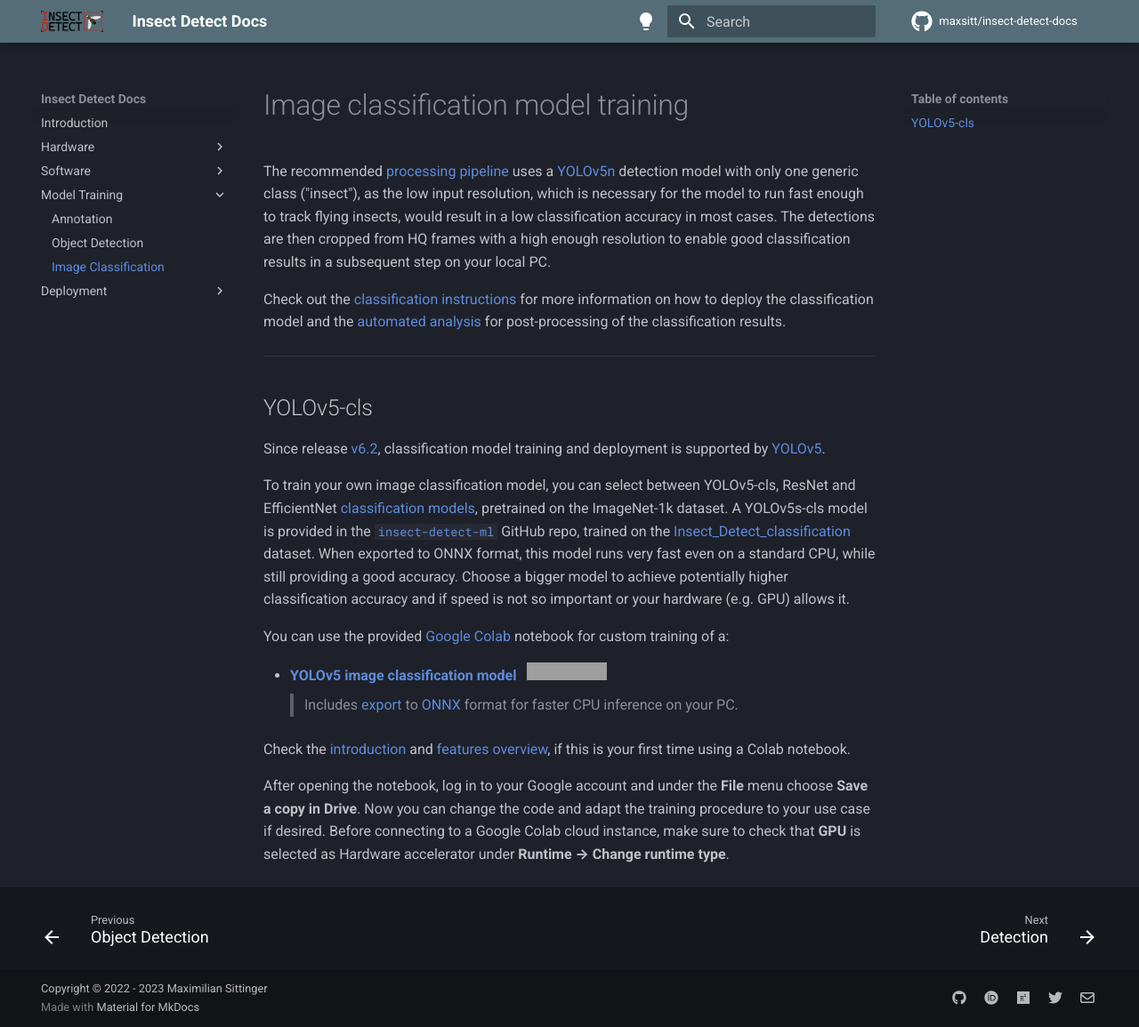
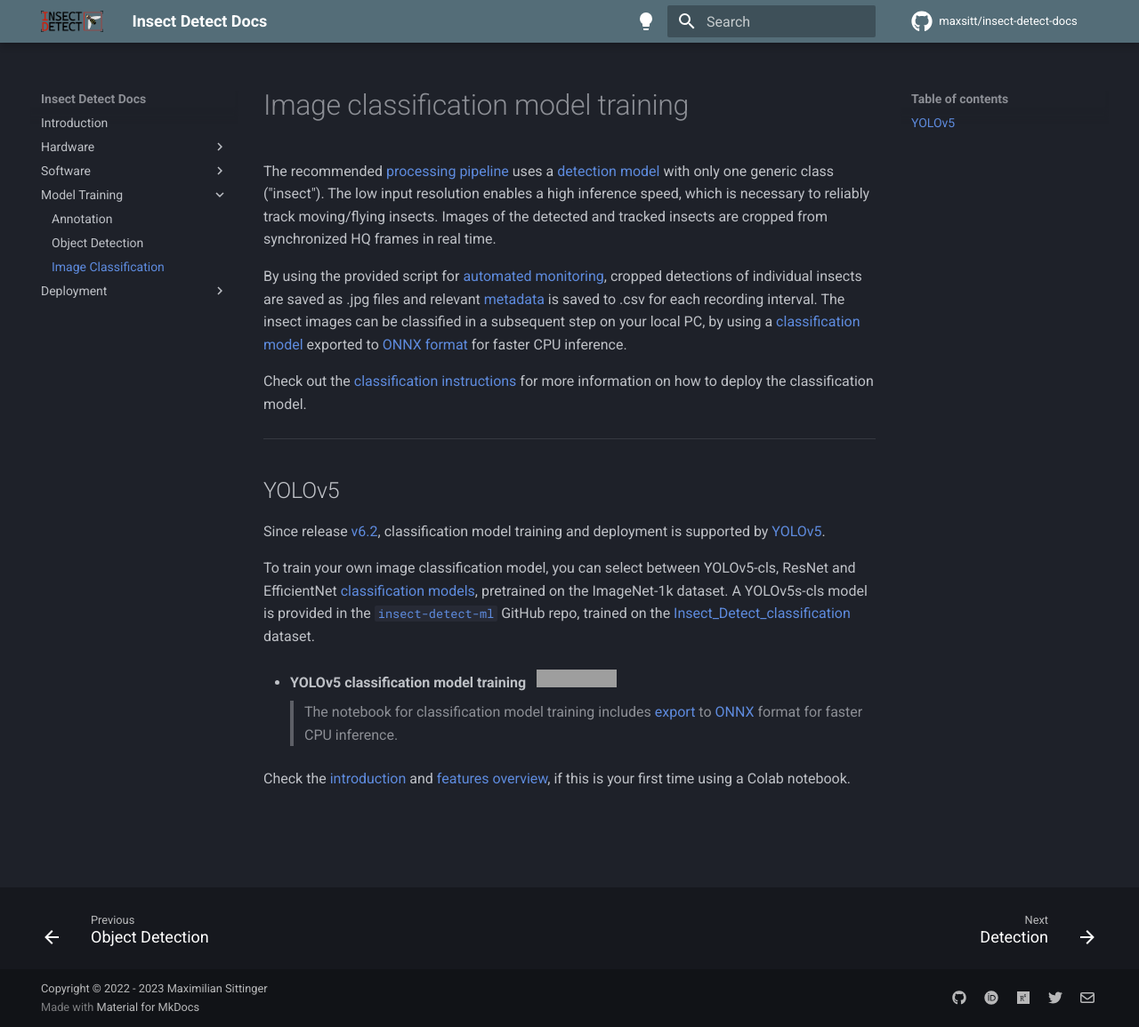
Before and after one commit to maxsitt/insect-detect-docs, an MkDocs documentation site: the page built from docs/modeltraining/train_classification.md, in a window 1280 px wide and 1155 px high. Shown: the whole window at 89% size. Built offline with MkDocs 1.6.1 and Material for MkDocs 9.7.7, drawn with Linux system fonts in a browser that asks for light colours; comment, search, counter and statistics services are not loaded; grey boxes are pictures that could not be loaded.

Commit message:
Update train_classification.md
Update text and formatting.

```diff
--- a/docs/modeltraining/train_classification.md
+++ b/docs/modeltraining/train_classification.md
@@ -1,21 +1,26 @@
 # Image classification model training
 
 The recommended [processing pipeline](../deployment/detection.md#processing-pipeline){target=_blank}
-uses a [YOLOv5n](../index.md#detection-models){target=_blank} detection model
-with only one generic class ("insect"), as the low input resolution, which is
-necessary for the model to run fast enough to track flying insects, would result
-in a low classification accuracy in most cases. The detections are then cropped
-from HQ frames with a high enough resolution to enable good classification results
-in a subsequent step on your local PC.
+uses a [detection model](../index.md#detection-models){target=_blank} with only
+one generic class ("insect"). The low input resolution enables a high inference
+speed, which is necessary to reliably track moving/flying insects. Images of the
+detected and tracked insects are cropped from synchronized HQ frames in real time.
+
+By using the provided script for
+[automated monitoring](../software/programming.md#automated-monitoring-script){target=_blank},
+cropped detections of individual insects are saved as .jpg files and relevant
+[metadata](../deployment/detection.md#metadata-csv){target=_blank} is saved to .csv for each
+recording interval. The insect images can be classified in a subsequent step on
+your local PC, by using a [classification model](../index.md#classification-model){target=_blank}
+exported to [ONNX format](https://github.com/ultralytics/yolov5/issues/251){target=_blank}
+for faster CPU inference.
 
 Check out the [classification instructions](../deployment/classification.md){target=_blank}
-for more information on how to deploy the classification model and the
-[automated analysis](../deployment/analysis.md){target=_blank} for post-processing
-of the classification results.
+for more information on how to deploy the classification model.
 
 ---
 
-## YOLOv5-cls
+## YOLOv5
 
 Since release [v6.2](https://github.com/ultralytics/yolov5/releases/v6.2){target=_blank},
 classification model training and deployment is supported by
@@ -28,25 +33,14 @@
 [`insect-detect-ml`](https://github.com/maxsitt/insect-detect-ml){target=_blank}
 GitHub repo, trained on the
 [Insect_Detect_classification](https://universe.roboflow.com/maximilian-sittinger/insect_detect_classification){target=_blank}
-dataset. When exported to ONNX format, this model runs very fast even on a
-standard CPU, while still providing a good accuracy. Choose a bigger model
-to achieve potentially higher classification accuracy and if speed is not
-so important or your hardware (e.g. GPU) allows it.
+dataset.
 
-You can use the provided [Google Colab](https://colab.research.google.com/){target=_blank}
-notebook for custom training of a:
+- **YOLOv5 classification model training** &nbsp;
+  [![Open In Colab](https://colab.research.google.com/assets/colab-badge.svg)](https://colab.research.google.com/github/maxsitt/insect-detect-ml/blob/main/notebooks/YOLOv5_classification_training.ipynb){target=_blank}
 
-- [**YOLOv5 image classification model**](https://colab.research.google.com/github/maxsitt/insect-detect-ml/blob/main/notebooks/YOLOv5_classification_training.ipynb){target=_blank} &nbsp;
-  [![Open In Colab](https://colab.research.google.com/assets/colab-badge.svg)](https://colab.research.google.com/github/maxsitt/insect-detect-ml/blob/main/notebooks/YOLOv5_classification_training.ipynb){target=_blank}
-  > Includes [export](https://github.com/ultralytics/yolov5/issues/251){target=_blank}
-    to [ONNX](https://onnx.ai/){target=_blank} format for faster CPU inference on your PC.
+    > The notebook for classification model training includes [export](https://github.com/ultralytics/yolov5/issues/251){target=_blank}
+      to [ONNX](https://onnx.ai/){target=_blank} format for faster CPU inference.
 
 Check the [introduction](https://colab.research.google.com/){target=_blank} and
 [features overview](https://colab.research.google.com/notebooks/basic_features_overview.ipynb){target=_blank},
 if this is your first time using a Colab notebook.
-
-After opening the notebook, log in to your Google account and under the **File**
-menu choose **Save a copy in Drive**. Now you can change the code and adapt the
-training procedure to your use case if desired. Before connecting to a Google
-Colab cloud instance, make sure to check that **GPU** is selected as Hardware
-accelerator under **Runtime --> Change runtime type**.
```
